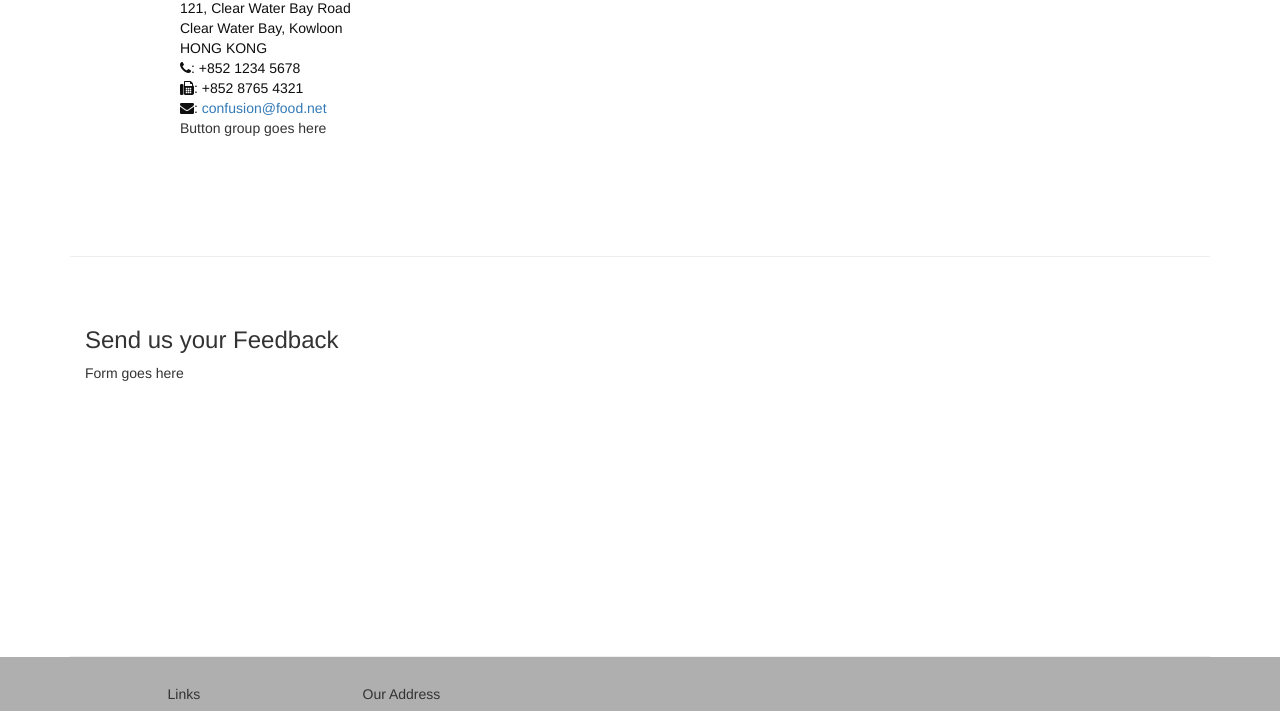
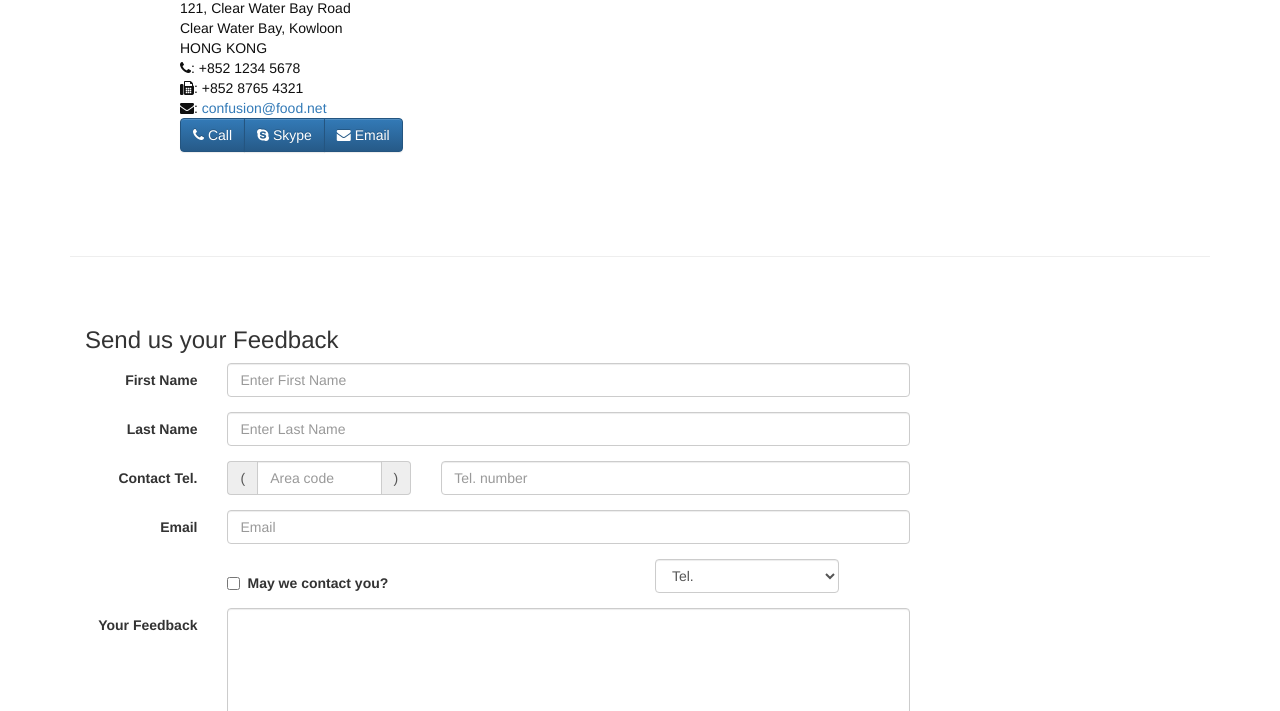
Before and after one commit to robburns3/coursera-fullstack, a plain HTML site: page 2-bootstrap/conFusion/contactus.html in a window 1280 px wide. Shown: the part 746-1457 px from the top of the page. Drawn offline with nearby package versions, Linux system fonts and the light colour scheme.

Commit message:
Added contact us form; made all page menus consistent

```diff
--- a/2-bootstrap/conFusion/contactus.html
+++ b/2-bootstrap/conFusion/contactus.html
@@ -45,7 +45,8 @@
                     <li class="dropdown">
                         <a href="#" class="dropdown-toggle" data-toggle="dropdown"
                          role="button" aria-haspopup="true" aria-expanded="false">
-                         Menu <span class="caret"></span></a>
+                         <span class="glyphicon glyphicon-list-alt"
+                             aria-hidden="true"></span> Menu <span class="caret"></span></a>
                         <ul class="dropdown-menu">
                             <li><a href="#">Appetizers</a></li>
                             <li><a href="#">Main Courses</a></li>
@@ -57,7 +58,8 @@
                             <li><a href="#">Weekend Brunch</a></li>
                         </ul>
                     </li>
-                    <li class="active"><a href="#">Contact</a></li>
+                    <li class="active"><a href="#"><span class="fa fa-envelope-o"
+                        aria-hidden="true"></span> Contact</a></li>
                 </ul>
             </div>
         </div>
@@ -113,18 +115,81 @@
                 <h5>Map of our Location</h5>
             </div>
             <div class="col-xs-12 col-sm-11 col-sm-offset-1">
-                Button group goes here
+                <div class="btn-group" role="group" aria-label="...">
+                    <a type="button" class="btn btn-primary" href="tel:+85212345678">
+                        <i class="fa fa-phone"></i> Call</a>
+                    <a type="button" class="btn btn-primary" href="tel:+85212345678">
+                        <i class="fa fa-skype"></i> Skype</a>
+                    <a type="button" class="btn btn-primary" href="mailto:confusion@food.net">
+                        <i class="fa fa-envelope"></i> Email</a>
+                </div>
             </div>
         </div>
 
         <div class="row row-content">
-           <div class="col-xs-12">
+            <div class="col-xs-12">
               <h3>Send us your Feedback</h3>
-           </div>
+            </div>
             <div class="col-xs-12 col-sm-9">
-                Form goes here
+                <form class="form-horizontal" role="form">
+                    <div class="form-group">
+                        <label for="firstname" class="col-sm-2 control-label">First Name</label>                        <div class="col-sm-10">
+                        <input type="text" class="form-control" id="firstname" name="firstname" placeholder="Enter First Name">
+                        </div>
+                    </div>
+                    <div class="form-group">
+                        <label for="lastname" class="col-sm-2 control-label">Last Name</label>
+                        <div class="col-sm-10">
+                            <input type="text" class="form-control" id="lastname" name="lastname" placeholder="Enter Last Name">
+                        </div>
+                    </div>
+                    <div class="form-group">
+                        <label for="telnum" class="col-xs-12 col-sm-2 control-label">Contact Tel.</label>
+                        <div class="col-xs-5 col-sm-4 col-md-3">
+                            <div class="input-group">
+                                <div class="input-group-addon">(</div>
+                                    <input type="tel" class="form-control" id="areacode" name="areacode" placeholder="Area code">
+                                <div class="input-group-addon">)</div>
+                            </div>
+                        </div>
+                        <div class="col-xs-7 col-sm-6 col-md-7">
+                                    <input type="tel" class="form-control" id="telnum" name="telnum" placeholder="Tel. number">
+                        </div>
+                    </div>
+                    <div class="form-group">
+                        <label for="emailid" class="col-sm-2 control-label">Email</label>
+                        <div class="col-sm-10">
+                            <input type="email" class="form-control" id="emailid" name="emailid" placeholder="Email">
+                        </div>
+                    </div>
+                    <div class="form-group">
+                       <div class="checkbox col-sm-5 col-sm-offset-2">
+                            <label class="checkbox-inline">
+                                <input type="checkbox" name="approve" value="">
+                                <strong>May we contact you?</strong>
+                            </label>
+                        </div>
+                        <div class="col-sm-3 col-sm-offset-1">
+                            <select class="form-control">
+                                <option>Tel.</option>
+                                <option>Email</option>
+                            </select>
+                        </div>
+                    </div>
+                    <div class="form-group">
+                        <label for="feedback" class="col-sm-2 control-label">Your Feedback</label>
+                        <div class="col-sm-10">
+                            <textarea class="form-control" id="feedback" name="feedback" rows="12"></textarea>
+                        </div>
+                    </div>
+                    <div class="form-group">
+                        <div class="col-sm-offset-2 col-sm-10">
+                            <button type="submit" class="btn btn-primary">Send Feedback</button>
+                        </div>
+                    </div>
+                </form>
             </div>
-             <div class="col-xs-12 col-sm-3">
+            <div class="col-xs-12 col-sm-3">
                 <p style="padding:20px;"></p>
             </div>
        </div>
```
Also changed, not shown: 2-bootstrap/conFusion/aboutus.html (+4 -2 lines), 2-bootstrap/conFusion/index.html (+4 -2 lines).
